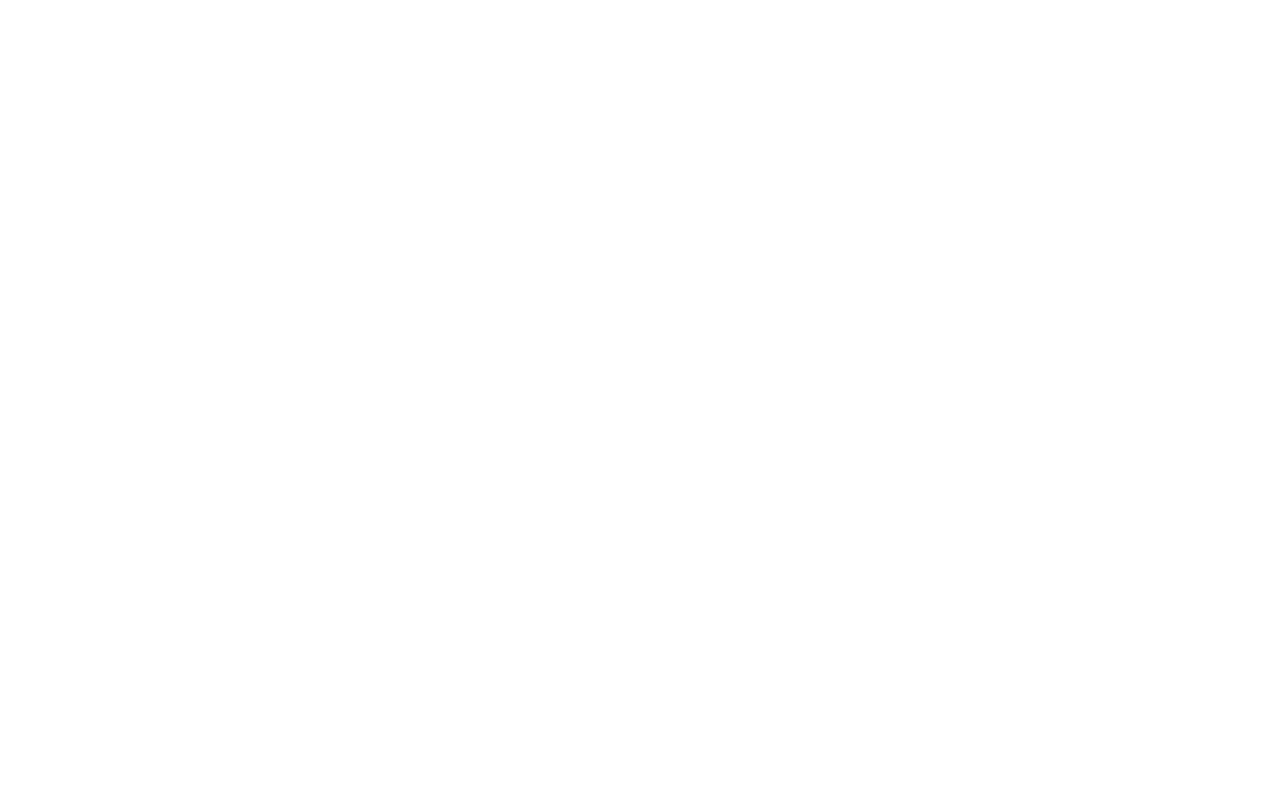
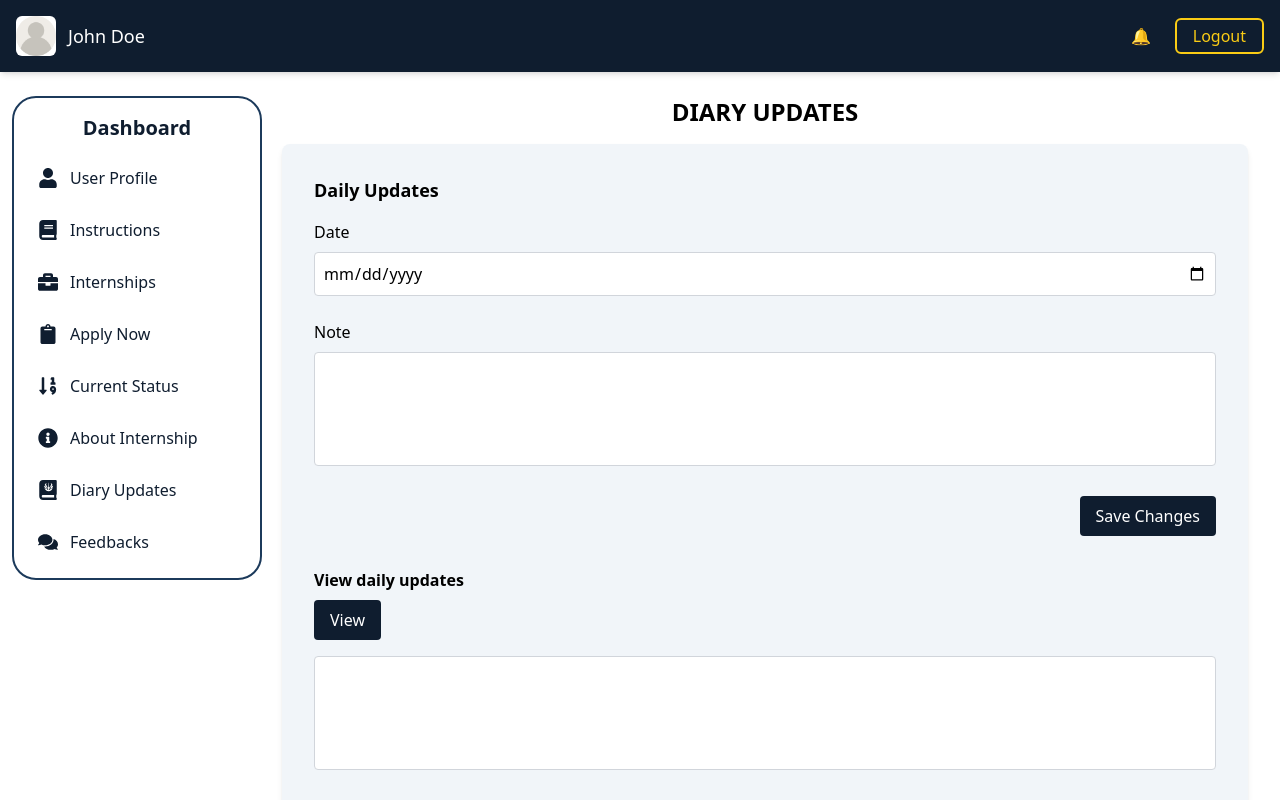
Before and after one commit to ShashiniWeerakoon/ruh-internship-portal-student, a React (Vite) app: page /Diary in a window 1280 px wide. Before the commit this address had no page. Built offline with nearby package versions, Linux system fonts and the light colour scheme.

Commit message:
update all pages

```diff
--- a/src/App.jsx
+++ b/src/App.jsx
@@ -7,7 +7,7 @@ import Internships from "./pages/Internships";
 import ApplyNow from "./pages/ApplyNow";
 import CurrStatus from "./pages/CurrStatus";
 import About from "./pages/About";
-import Dairy from "./pages/Dairy";
+import Diary from "./pages/Diary";
 import Feedback from "./pages/Feedback";
 import { BrowserRouter, Route, Routes } from "react-router-dom";
 
@@ -23,7 +23,7 @@ function App() {
           <Route path="/Applynow" element={<ApplyNow />} />
           <Route path="/CurrStatus" element={<CurrStatus />} />
           <Route path="/About" element={<About />} />
-          <Route path="/Dairy" element={<Dairy />} />
+          <Route path="/Diary" element={<Diary />} />
           <Route path="/Feedback" element={<Feedback />} />
           {/* Kamathi Routes tika dala hadaganna */}
         </Routes>
--- a/src/pages/ApplyNow.jsx
+++ b/src/pages/ApplyNow.jsx
@@ -1,16 +1,16 @@
 import React from 'react';
 import Header from "../component/Header";
-import Sidebar from  "../component/Sidebar";
+import Sidebar from "../component/Sidebar";
 
 export default function MainContent() {
   return (
-    <>
+    <div className="flex flex-col h-screen">
       <Header />
-
+      <div className="flex flex-1 overflow-hidden">
         <Sidebar />
-
-    <div className="flex-grow p-8 overflow-y-auto mt-16 ml-64 ">
-      <h1 className="text-2xl font-bold mb-4 text-center">Apply Now</h1>
+        <div className="flex-grow p-8 overflow-y-auto mt-16 ml-[250px]">
+          <h1 className="text-2xl font-bold mb-4 text-center">APPLY NOW</h1>
+          <div className="bg-slate-100 p-8 shadow-md rounded-lg w-full max-w-6xl mx-auto">
             <p className="mb-6">Please read the instructions carefully and select your preferences.</p>
             <div className="mb-4">
               <label htmlFor="preference1" className="block text-lg font-medium mb-2">1st preference</label>
@@ -27,6 +27,8 @@ export default function MainContent() {
               </select>
             </div>
           </div>
-    </>
+        </div>
+      </div>
+    </div>
   );
 }
--- a/src/pages/CurrStatus.jsx
+++ b/src/pages/CurrStatus.jsx
@@ -17,7 +17,7 @@ export default function CurrentStatus() {
         <div className="flex flex-1 overflow-hidden">
           <Sidebar />
           <div className="flex-1 flex flex-col mt-[64px] ml-[250px] p-8">
-            <h1 className="text-2xl font-bold mb-4 text-center">Current Status</h1>
+            <h1 className="text-2xl font-bold mb-4 text-center">CURRENT STATUS</h1>
             <div className="flex flex-1 items-center justify-center">
               <div className="bg-slate-100 p-8 shadow-md rounded-lg w-full max-w-md mx-auto">
                 <h3 className="text-lg font-medium mb-4 text-center">Where are you Now</h3>
@@ -47,7 +47,7 @@ export default function CurrentStatus() {
                   <input
                     type="checkbox"
                     id="intern"
-                    onChange={() => handleNavigate('/Dairy')}
+                    onChange={() => handleNavigate('/Diary')}
                   />
                   <label htmlFor="intern" className="ml-2">Intern</label>
                 </div>
--- a/src/pages/Dairy.jsx
+++ /dev/null
@@ -1,15 +0,0 @@
-import Header from "../component/Header";
-import Sidebar from "../component/Sidebar";
-
-
-const Home = () => {
-  return (
-    <>
-      <Header />
-      <Sidebar />
-      <div>Dairy</div>
-    </>
-  );
-};
-
-export default Home;
--- /dev/null
+++ b/src/pages/Diary.jsx
@@ -0,0 +1,72 @@
+import React from 'react';
+import Header from '../component/Header';
+import Sidebar from '../component/Sidebar';
+
+export default function DiaryUpdates() {
+  return (
+    <div className="flex flex-col h-screen">
+      <Header />
+      <div className="flex flex-1 overflow-hidden">
+        <Sidebar />
+        <div className="flex-1 overflow-y-auto p-8 mt-[64px] ml-[250px]">
+          <h1 className="text-2xl font-bold mb-4 text-center">DIARY UPDATES</h1>
+          <div className="bg-slate-100 p-8 shadow-md rounded-lg w-full max-w-6xl mx-auto">
+            <h2 className="text-lg font-semibold mb-4">Daily Updates</h2>
+            <div className="mb-6">
+              <label htmlFor="date" className="block text-base font-medium mb-2">Date</label>
+              <input type="date" id="date" className="w-full p-2 border border-gray-300 rounded" />
+            </div>
+            <div className="mb-6">
+              <label htmlFor="note" className="block text-base font-medium mb-2">Note</label>
+              <textarea
+                id="note"
+                className="w-full p-2 border border-gray-300 rounded resize-none overflow-hidden"
+                rows="4"
+                onInput={(e) => {
+                  e.target.style.height = 'auto';
+                  e.target.style.height = `${e.target.scrollHeight}px`;
+                }}
+              ></textarea>
+            </div>
+            <div className="flex justify-end mb-4">
+              <button className=" py-2 px-4 bg-[#0F1D2F] text-white rounded hover:bg-gray-600">Save Changes</button>
+            </div>
+            <div className="mt-8">
+              <h3 className="text-base font-semibold mb-2">View daily updates</h3>
+              <button className="px-4 py-2 bg-[#0F1D2F] text-white rounded hover:bg-gray-600 mb-4">View</button>
+              <textarea
+                className="w-full p-2 border border-gray-300 rounded resize-none overflow-hidden"
+                rows="4"
+                readOnly
+              ></textarea>
+            </div>
+            <h2 className="text-lg font-semibold mt-12 mb-4">Weekly Updates</h2>
+            <div className="mb-6">
+              <label htmlFor="week" className="block text-base font-medium mb-2">Week</label>
+              <input type="text" id="week" className="w-full p-2 border border-gray-300 rounded" />
+            </div>
+            <div className="mb-6">
+              <label htmlFor="weekly-note" className="block text-base font-medium mb-2">Note</label>
+              <textarea
+                id="weekly-note"
+                className="w-full p-2 border border-gray-300 rounded resize-none overflow-hidden"
+                rows="4"
+                onInput={(e) => {
+                  e.target.style.height = 'auto';
+                  e.target.style.height = `${e.target.scrollHeight}px`;
+                }}
+              ></textarea>
+            </div>
+            <div className="flex justify-start mb-4">
+              <button className="py-2 px-4 bg-[#0F1D2F] text-white rounded hover:bg-gray-600 mr-4">Edit</button>
+              <button className="py-2 px-4 bg-[#0F1D2F] text-white rounded hover:bg-gray-600">Save Changes</button>
+            </div>
+            <div className="flex justify-end">
+              <button className="py-2 px-4 bg-[#0F1D2F] text-white rounded hover:bg-gray-600">Download</button>
+            </div>
+          </div>
+        </div>
+      </div>
+    </div>
+  );
+}
--- a/src/pages/Instruction.jsx
+++ b/src/pages/Instruction.jsx
@@ -10,8 +10,8 @@ export default function MainContent() {
     <Sidebar />
 
     <div className="flex-grow p-8 overflow-y-auto mt-16 ml-64 ">
-      <h1 className="text-2xl font-bold mb-4 text-center">Instructions</h1>
-
+      <h1 className="text-2xl font-bold mb-4 text-center">INSTRUCTIONS</h1>
+    <div className="bg-slate-100 p-8 shadow-md rounded-lg w-full max-w-6xl mx-auto">
     <div className="space-y-6 text-gray-800">
       {/* Introduction */}
       <p>
@@ -125,6 +125,7 @@ export default function MainContent() {
       </p>
     </div>
     </div>
+    </div>
     </>
   );
 }
--- a/src/pages/Internships.jsx
+++ b/src/pages/Internships.jsx
@@ -38,7 +38,8 @@ const InternshipPage = () => {
       <div className="flex flex-1 overflow-hidden">
         <Sidebar />
         <div className="flex-1 overflow-y-auto p-8 mt-[64px] ml-[250px]">
-          <h1 className="text-2xl font-bold mb-4 text-center">Internships</h1>
+          <h1 className="text-2xl font-bold mb-4 text-center">INTERNSHIPS</h1>
+          <div className="bg-slate-100 p-8 shadow-md rounded-lg w-full max-w-6xl mx-auto">
           <div className="flex gap-4 mb-4">
             <form onSubmit={handleSearch} className="flex items-center gap-2">
               <span className="text-gray-700">Company:</span>
@@ -95,6 +96,7 @@ const InternshipPage = () => {
               ))}
             </tbody>
           </table>
+          </div>
         </div>
       </div>
     </div>
```
Lines whose indentation alone changed are shown as unchanged.
